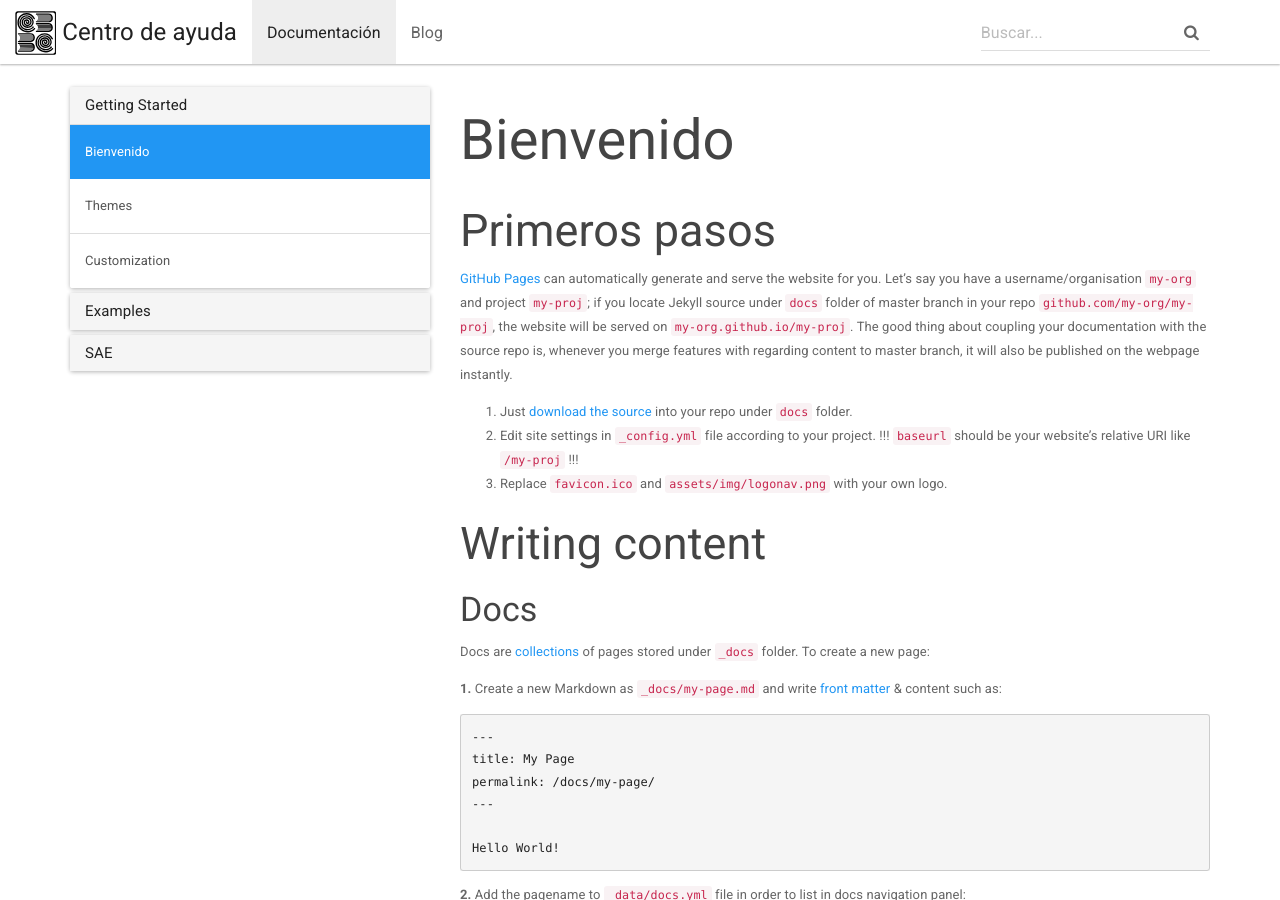
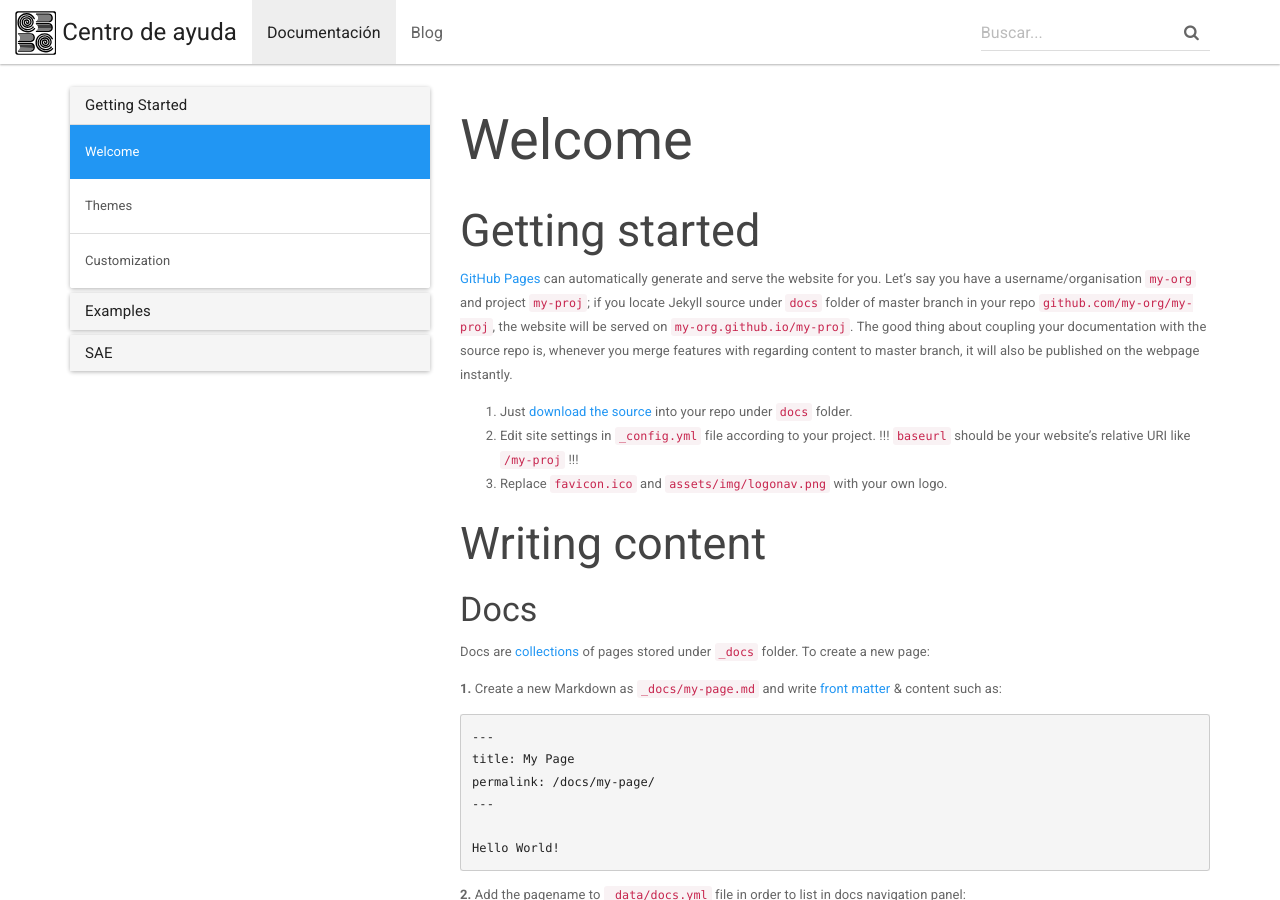
Before and after one commit to CoBachBC/centrodeayuda, a Jekyll site: the page built from docs/_docs/index.md, in a window 1280 px wide and 900 px high. Built offline with Jekyll 4.4.1, drawn with Linux system fonts in a browser that asks for light colours.

Commit message:
Update index.md

```diff
--- a/docs/_docs/index.md
+++ b/docs/_docs/index.md
@@ -1,10 +1,10 @@
 ---
-title: Bienvenido
+title: Welcome
 permalink: /docs/home/
 redirect_from: /docs/index.html
 ---
 
-## Primeros pasos
+## Getting started
 
 [GitHub Pages](https://pages.github.com) can automatically generate and serve the website for you.
 Let's say you have a username/organisation `my-org` and project `my-proj`; if you locate Jekyll source under `docs` folder of master branch in your repo `github.com/my-org/my-proj`, the website will be served on `my-org.github.io/my-proj`.
```
